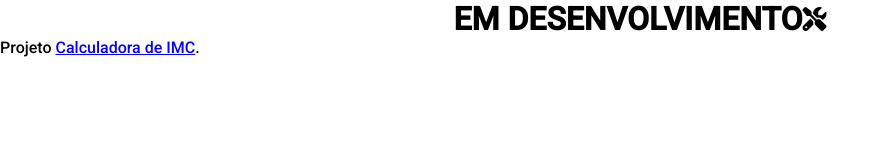
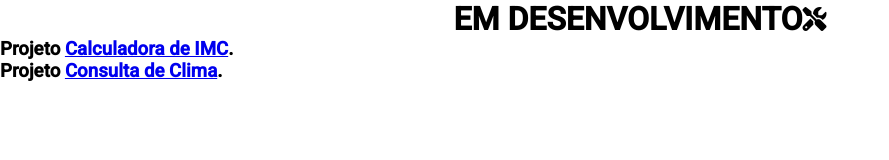
Before and after one commit to Rhuan-Ribeiro/Rhuan-Ribeiro.github.io, a plain HTML site: page index.html in a window 1280 px wide. Shown: the whole page, without its empty margins (0-889 px from the left). Drawn offline with Linux system fonts and the light colour scheme.

Commit message:
add Weather App

```diff
--- a/index.html
+++ b/index.html
@@ -17,7 +17,8 @@
         <i class="fa-solid fa-screwdriver-wrench"></i>
     </div>
 
-    <span>Projeto <a href="projects/Calculadora-IMC/index.html">Calculadora de IMC</a>.</span>
+    <h3>Projeto <a href="projects/Calculadora-IMC/index.html">Calculadora de IMC</a>.</h3>
+    <h3>Projeto <a href="projects/Weather-app/index.html">Consulta de Clima</a>.</h3>
 </body>
 
 </html>
```
Also changed, not shown: 1 other file.
